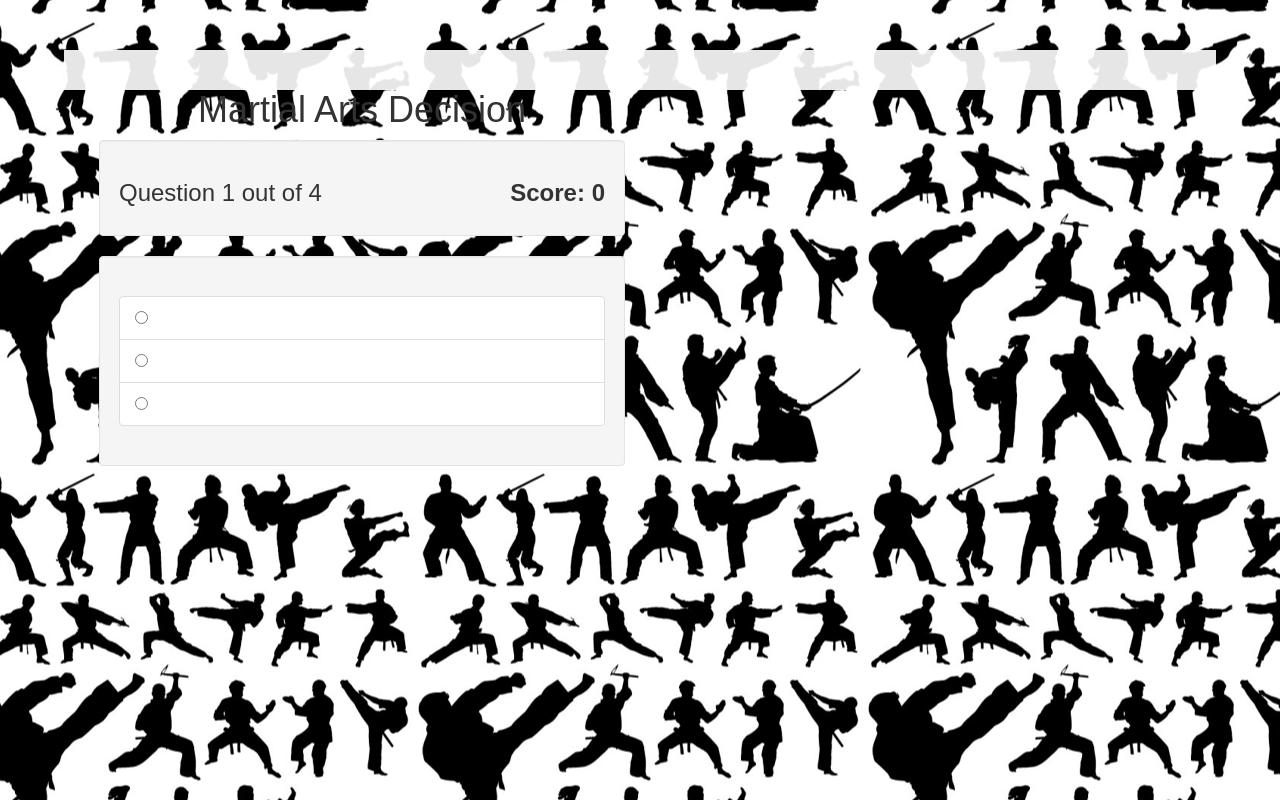
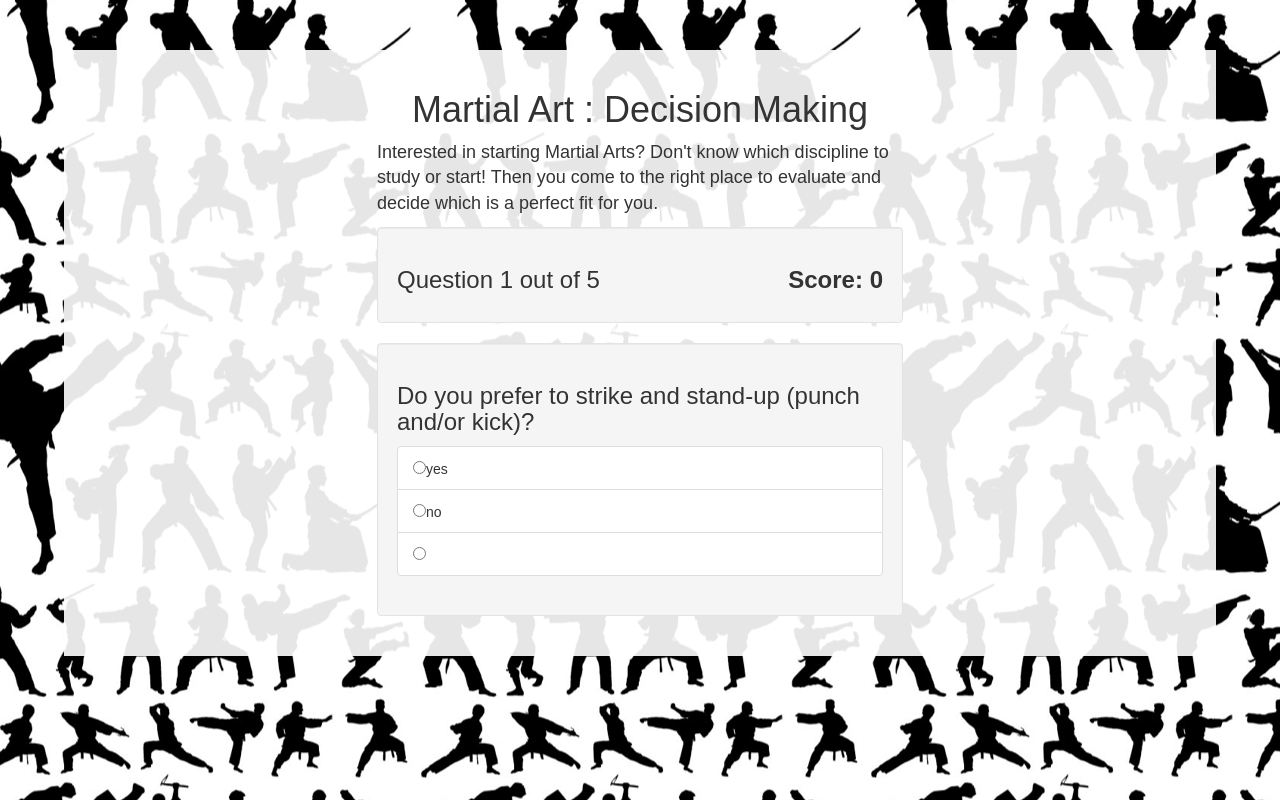
Before and after one commit to hnnguyen45thinkful/cap-react, a React (Create React App) app: page / in a window 1280 px wide. Built offline with nearby package versions, Linux system fonts and the light colour scheme.

Commit message:
questions created

```diff
--- a/public/index.html
+++ b/public/index.html
@@ -1,4 +1,4 @@
-<!doctype html>
+<!DOCTYPE html>
 <html lang="en">
   <head>
     <meta charset="utf-8">
@@ -16,7 +16,7 @@
       Learn how to configure a non-root public URL by running `npm run build`.
     -->
     <title>Martial Arts:Decision Making</title>
-    <script src="index.js"></script>
+    <script src="index.js" type="text/babel"></script>
   </head>
   <body>
 
--- a/src/App.css
+++ b/src/App.css
@@ -22,4 +22,5 @@ div#root {
     width: 90%;
     margin: 50px auto;
     padding: 20px;
+    overflow: auto;
 }
--- a/src/App.js
+++ b/src/App.js
@@ -21,18 +21,30 @@ class App extends Component {
         super(props);
 
         this.state = {
+            arts : [
+                {title:"Karate",score:0},"Mixed Martial Arts","Tae Kwon Do","Jiu-Jitsu", "Judo", "Kendo" ,"Kickboxing/Thai Boxing"
+            ],
+
             questions: [
                 {
                     id: 1,
-                    text: '',
+                    text: 'Do you prefer to strike and stand-up (punch and/or kick)?',
                     possibleAnswers: [
                         {
-                            id: 'a',
-                            text: ''
+
+                            text: 'yes',
+                            '0': 1,
+                            '1': 1,
+                            '2': 0,
+                            '3': 1
                         },
                         {
                             id: 'b',
-                            text: ''
+                            text: 'no',
+                            '0': 0,
+                            '1': 0,
+                            '2': 1,
+                            '3': 0
                         },
                         {
                             id: 'c',
@@ -43,7 +55,7 @@ class App extends Component {
                 },
                 {
                     id: 2,
-                    text: '',
+                    text: 'Do you feel comfortable doing grappling, submissions, or throwing your opponent ? ',
                     possibleAnswers: [
                         {
                             id: 'a',
@@ -62,7 +74,7 @@ class App extends Component {
                 },
                 {
                     id: 3,
-                    text: '',
+                    text: 'Are you okay using weapons, foreign objects, or any sharp weapons for hand to hand combat sparring ? ',
                     possibleAnswers: [
                         {
                             id: 'a',
@@ -81,7 +93,26 @@ class App extends Component {
                 },
                 {
                     id: 4,
-                    text: '',
+                    text: 'Do you like to compete in tournaments or olympics in the future? ',
+                    possibleAnswers: [
+                        {
+                            id: 'a',
+                            text: ''
+                        },
+                        {
+                            id: 'b',
+                            text: ''
+                        },
+                        {
+                            id: 'c',
+                            text: 'Schemas'
+                        }
+                    ],
+
+                },
+                {
+                    id: 5,
+                    text: 'Would you like to learn how to break wooden boards, bricks, stones, etc. ? ',
                     possibleAnswers: [
                         {
                             id: 'a',
@@ -129,8 +160,11 @@ class App extends Component {
         }
 
         return (
-            <div className="col-md-6">
-                <h1 className="decision-heading">Martial Arts Decision</h1>
+            <div className="col-md-6 col-md-offset-3">
+                <h1 className="decision-heading">Martial Art : Decision Making</h1>
+            <p className="App-intro">
+        Interested in starting Martial Arts? Don't know which discipline to study or start!
+        Then you come to the right place to evaluate and decide which is a perfect fit for you.</p>
                 {scoreboard}
                 <QuestionList
                     {...this.state}
```
